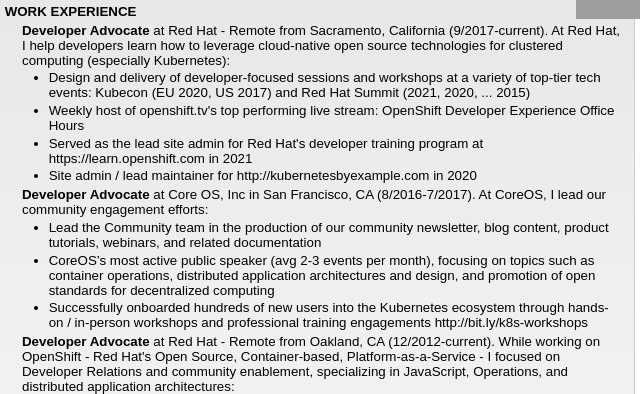
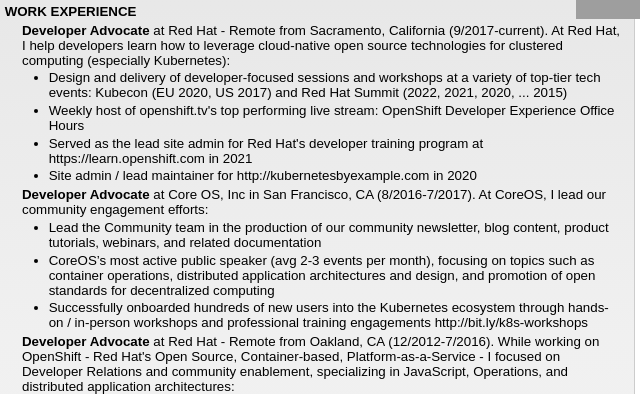
Before and after one commit to ryanjarvinen/resume, a website: page index.html in a window 1280 px wide. Shown: the part 284-678 px from the top of the page, 326-966 px from the left. Drawn offline with Linux system fonts and the light colour scheme; grey boxes are pictures that could not be loaded.

Commit message:
updating list of Summit speaking deliverables

```diff
--- a/index.html
+++ b/index.html
@@ -110,7 +110,7 @@
         <span class='position_title'>Developer Advocate</span> at <span class='employer'><a href="http://redhat.com">Red Hat</a></span> - Remote from <span class='location'>Sacramento, California</span> <time datetime="2017-09-11">(9/2017-current)</time>.
         At Red Hat, I help developers learn how to leverage cloud-native open source technologies for clustered computing (especially Kubernetes):
         <ul class='position_highlights'>
-          <li>Design and delivery of developer-focused sessions and workshops at a variety of top-tier tech events: Kubecon (EU 2020, US 2017) and Red Hat Summit (2021, 2020, ... 2015)</li>
+          <li>Design and delivery of developer-focused sessions and workshops at a variety of top-tier tech events: Kubecon (EU 2020, US 2017) and Red Hat Summit (2022, 2021, 2020, ... 2015)</li>
           <li>Weekly host of openshift.tv's top performing live stream: OpenShift Developer Experience Office Hours</li>
           <li>Served as the lead site admin for Red Hat's developer training program at https://learn.openshift.com in 2021</li>
           <li>Site admin / lead maintainer for http://kubernetesbyexample.com in 2020</li>
@@ -126,7 +126,7 @@
         </ul>
       </li>
       <li>
-        <span class='position_title'>Developer Advocate</span> at <span class='employer'><a href="http://redhat.com">Red Hat</a></span> - <span class='location'>Remote from Oakland, CA</span> <time datetime="2012-12-03">(12/2012-current)</time>.
+        <span class='position_title'>Developer Advocate</span> at <span class='employer'><a href="http://redhat.com">Red Hat</a></span> - <span class='location'>Remote from Oakland, CA</span> <time datetime="2012-12-03">(12/2012-7/2016)</time>.
         While working on OpenShift - Red Hat's Open Source, Container-based, Platform-as-a-Service - I focused on Developer Relations and community enablement, specializing in JavaScript, Operations, and distributed application architectures:
         <ul class='position_highlights'>
           <li>Frequent open source conference speaker and workshop leader</li>
```
